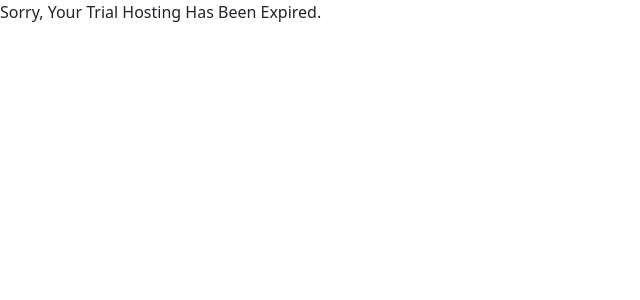
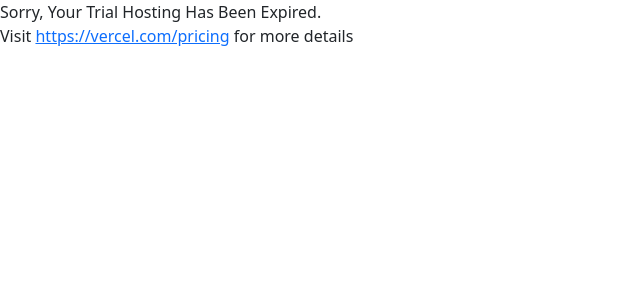
Before and after one commit to raja8807/vsilageapp, a Next.js app: page / in a window 1280 px wide. Shown: the top 300 px of the page, without its empty margins (0-640 px from the left). Built offline with nearby package versions, Linux system fonts and the light colour scheme.

Commit message:
Update _app.js

```diff
--- a/src/pages/_app.js
+++ b/src/pages/_app.js
@@ -31,7 +31,9 @@ export default function App({ session, Component, pageProps }) {
       `}</style> */}
       <SessionProvider session={session}>
 
-            Sorry, Your Trial Hosting Has Been Expired.
+            Sorry, Your Trial Hosting Has Been Expired. <br/>
+
+<p>Visit <a href='https://vercel.com/pricing'>https://vercel.com/pricing</a> for more details</p>
 
       </SessionProvider>
     </>
```
